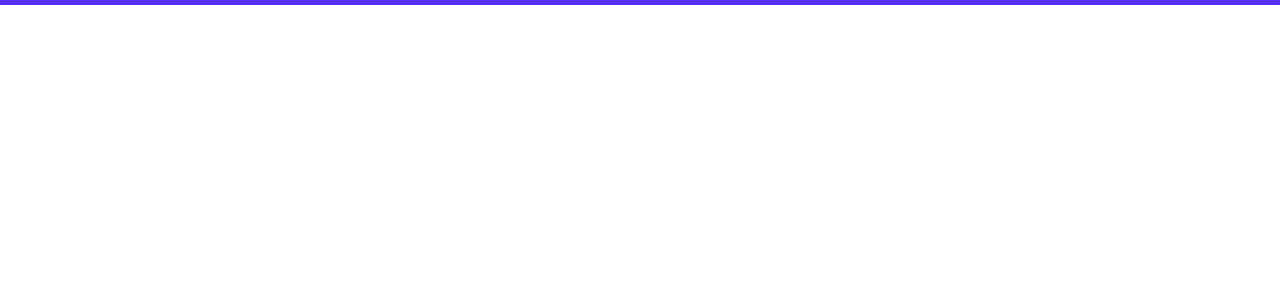
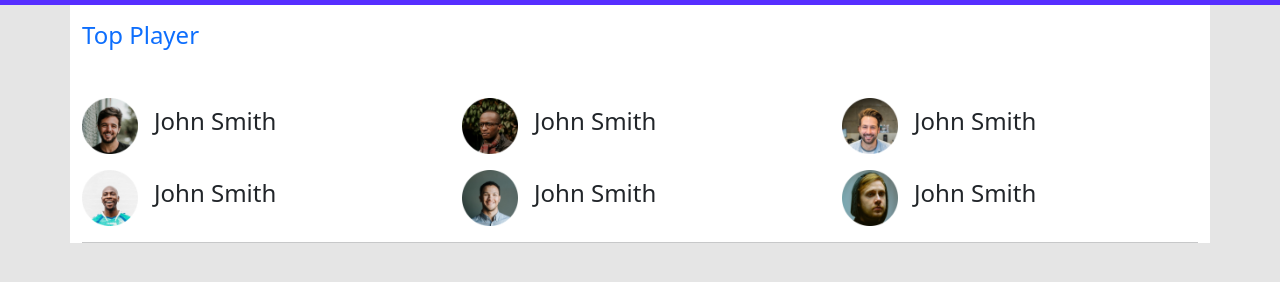
Before and after one commit to alhabib911/leader-board-bootstrap, a plain HTML site: page index.html in a window 1280 px wide. Shown: the part 72-354 px from the top of the page. Drawn offline with nearby package versions, Linux system fonts and the light colour scheme.

Commit message:
top palyers

```diff
--- a/index.html
+++ b/index.html
@@ -7,7 +7,7 @@
     <title>Document</title>
     <link href="https://cdn.jsdelivr.net/npm/bootstrap@5.1.3/dist/css/bootstrap.min.css" rel="stylesheet" integrity="sha384-1BmE4kWBq78iYhFldvKuhfTAU6auU8tT94WrHftjDbrCEXSU1oBoqyl2QvZ6jIW3" crossorigin="anonymous">
 </head>
-<body>
+<body style="background-color: #E5E5E5;">
     <header>
         <nav class="navbar navbar-expand-lg navbar-dark" style="background-color: #562EFF;">
             <div class="container">
@@ -15,6 +15,9 @@
                 <img src="images/icons/logo.png" alt="" width="41" height="51" class="d-inline-block align-text-top">
                 <span class="ms-3">leader</span>
               </a>
+              <button class="navbar-toggler" type="button" data-bs-toggle="collapse" data-bs-target="#navbarSupportedContent" aria-controls="navbarSupportedContent" aria-expanded="false" aria-label="Toggle navigation">
+                <span class="navbar-toggler-icon"></span>
+              </button>
               <div class="collapse navbar-collapse" id="navbarSupportedContent">
                 <ul class="navbar-nav ms-auto mb-2 mb-lg-0 d-flex align-items-center">
                   <li class="nav-item">
@@ -30,14 +33,44 @@
                     <img src="images/icons/profile.png" alt="" width="51" height="51" class="d-inline-block align-text-top">
                   </li>
                 </ul>
-
               </div>
             </div>
           </nav>
     </header>
 
     <main>
-
+      <section class="container bg-white">
+        <div>
+          <h4 class="text-primary py-3">Top Player</h4>
+          <div class="row mt-3 gy-3">
+            <div class="col-12 col-md-6 col-lg-4 d-flex align-items-center">
+              <img width="56" src="images/players/player-1.png" alt="">
+              <h4 class="ms-3">John Smith</h4>
+            </div>
+            <div class="col-12 col-md-6 col-lg-4 d-flex align-items-center">
+              <img width="56" src="images/players/player-2.png" alt="">
+              <h4 class="ms-3">John Smith</h4>
+            </div>
+            <div class="col-12 col-md-6 col-lg-4 d-flex align-items-center">
+              <img width="56" src="images/players/player-3.png" alt="">
+              <h4 class="ms-3">John Smith</h4>
+            </div>
+            <div class="col-12 col-md-6 col-lg-4 d-flex align-items-center">
+              <img width="56" src="images/players/player-4.png" alt="">
+              <h4 class="ms-3">John Smith</h4>
+            </div>
+            <div class="col-12 col-md-6 col-lg-4 d-flex align-items-center">
+              <img width="56" src="images/players/player-5.png" alt="">
+              <h4 class="ms-3">John Smith</h4>
+            </div>
+            <div class="col-12 col-md-6 col-lg-4 d-flex align-items-center">
+              <img width="56" src="images/players/player-6.png" alt="">
+              <h4 class="ms-3">John Smith</h4>
+            </div>
+          </div>
+        </div>
+        <hr>
+      </section>
     </main>
 
     <footer>
```
